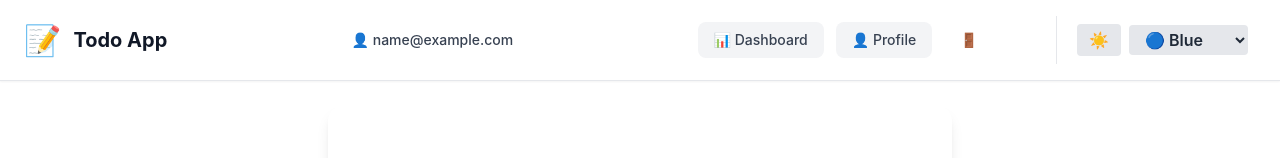
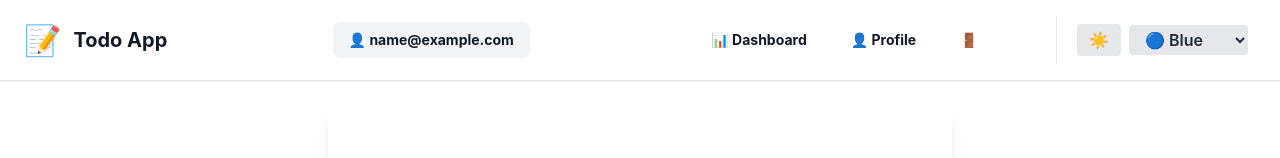
Before and after one commit to prakashorigin/todo-app, a React (Create React App) app in the folder frontend/: page /profile in a window 1280 px wide. Shown: the top 158 px of the page. Built offline with nearby package versions, Linux system fonts and the light colour scheme; sample sign-in values are in the browser's storage.

Commit message:
Improve text visibility - darker text with better contrast in navbar and sidebar

```diff
--- a/frontend/src/components/Navbar.tsx
+++ b/frontend/src/components/Navbar.tsx
@@ -41,7 +41,7 @@
 
         {/* Center: User Email */}
         <div className="flex-1 flex justify-center">
-          <span className="text-sm font-medium text-gray-700 dark:text-gray-300">
+          <span className="text-sm font-bold text-gray-900 dark:text-white bg-gray-100 dark:bg-gray-700 px-4 py-2 rounded-lg">
             👤 {userEmail}
           </span>
         </div>
@@ -51,7 +51,7 @@
           {/* Dashboard Button */}
           <button
             onClick={() => navigate("/home")}
-            className="px-4 py-2 text-sm font-medium text-gray-700 dark:text-gray-300 bg-gray-100 dark:bg-gray-700 hover:bg-gray-200 dark:hover:bg-gray-600 rounded-lg transition"
+            className="px-4 py-2 text-sm font-bold text-gray-900 dark:text-white bg-blue-100 dark:bg-blue-800 hover:bg-blue-200 dark:hover:bg-blue-700 rounded-lg transition"
           >
             📊 Dashboard
           </button>
@@ -59,7 +59,7 @@
           {/* Profile Button */}
           <button
             onClick={() => navigate("/profile")}
-            className="px-4 py-2 text-sm font-medium text-gray-700 dark:text-gray-300 bg-gray-100 dark:bg-gray-700 hover:bg-gray-200 dark:hover:bg-gray-600 rounded-lg transition"
+            className="px-4 py-2 text-sm font-bold text-gray-900 dark:text-white bg-blue-100 dark:bg-blue-800 hover:bg-blue-200 dark:hover:bg-blue-700 rounded-lg transition"
           >
             👤 Profile
           </button>
--- a/frontend/src/components/Sidebar.tsx
+++ b/frontend/src/components/Sidebar.tsx
@@ -92,10 +92,10 @@
           <button
             key={item.id}
             onClick={() => onViewChange(item.id)}
-            className={`w-full text-left px-4 py-3 rounded-lg flex items-center gap-3 transition font-medium ${
+            className={`w-full text-left px-4 py-3 rounded-lg flex items-center gap-3 transition font-bold ${
               activeView === item.id
-                ? "bg-blue-50 dark:bg-blue-900 text-blue-600 dark:text-blue-400"
-                : "text-gray-700 dark:text-gray-300 hover:bg-gray-50 dark:hover:bg-gray-700"
+                ? "bg-blue-50 dark:bg-blue-900 text-blue-700 dark:text-blue-300"
+                : "text-gray-900 dark:text-gray-100 hover:bg-gray-100 dark:hover:bg-gray-700"
             }`}
           >
             <span className="text-xl">{item.icon}</span>
@@ -106,7 +106,7 @@
         {/* Projects Section */}
         <div className="pt-4 mt-4 border-t border-gray-200 dark:border-gray-700">
           <div className="flex items-center justify-between px-4 mb-3">
-            <h3 className="font-semibold text-gray-700 dark:text-gray-300 text-xs uppercase tracking-wide">
+            <h3 className="font-bold text-gray-900 dark:text-gray-100 text-xs uppercase tracking-wide">
               Projects
             </h3>
             <button
@@ -161,24 +161,24 @@
                   <span className="text-lg">{project.icon}</span>
                   <button
                     onClick={() => onProjectSelect?.(project._id)}
-                    className={`flex-1 text-left text-sm transition ${
+                    className={`flex-1 text-left text-sm transition font-bold ${
                       activeView === project._id
-                        ? "text-blue-600 dark:text-blue-400 font-semibold"
-                        : "text-gray-700 dark:text-gray-300"
+                        ? "text-blue-700 dark:text-blue-300 font-bold"
+                        : "text-gray-900 dark:text-gray-100"
                     }`}
                   >
                     {project.name}
                   </button>
                   <button
                     onClick={() => handleDeleteProject(project._id)}
-                    className="opacity-0 group-hover:opacity-100 text-gray-400 hover:text-red-500 text-sm transition"
+                    className="opacity-0 group-hover:opacity-100 text-gray-500 hover:text-red-500 text-sm transition font-bold"
                   >
                     ✕
                   </button>
                 </div>
               ))
             ) : (
-              <p className="text-xs text-gray-500 dark:text-gray-400 px-4 py-2">
+              <p className="text-xs text-gray-900 dark:text-gray-100 px-4 py-2">
                 No projects yet
               </p>
             )}
```
